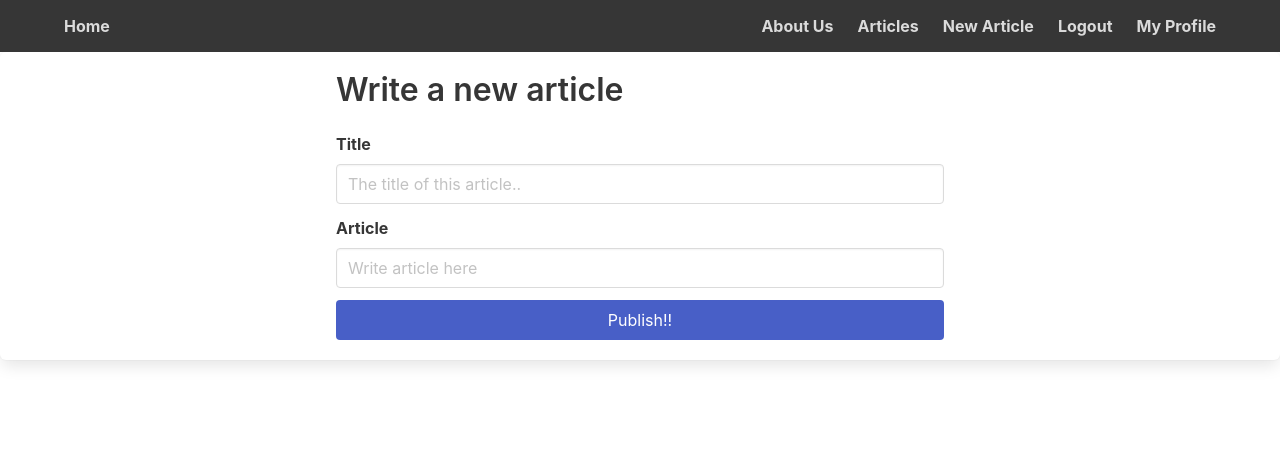
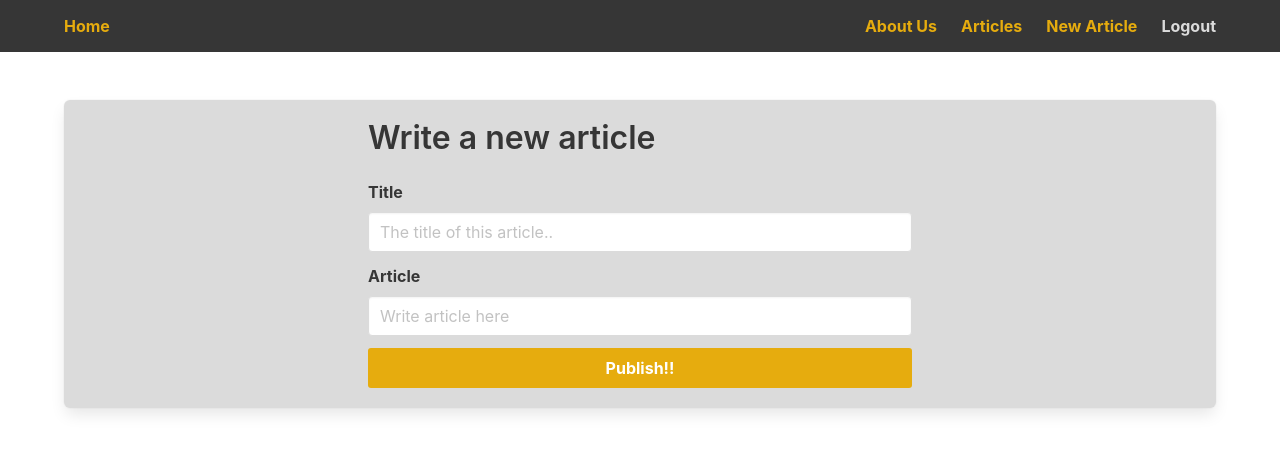
Before and after one commit to latchjack/sei-final-project, a React (Create React App) app in the folder frontend/: page /articles/new in a window 1280 px wide. Shown: the top 452 px of the page. Built offline with nearby package versions, Linux system fonts and the light colour scheme; sample sign-in values are in the browser's storage.

Commit message:
added finishing styles

```diff
--- a/frontend/src/App.css
+++ b/frontend/src/App.css
@@ -26,11 +26,26 @@
   background-color: rgb(219, 219, 219);
 }
 
-.article-card-button {
+.article-card-button, #articleNewBox > div > form > button {
   background-color: rgb(230, 172, 14);
   border-radius: 3px;
   padding: 10px 20px;
   font-weight: 700;
+}
+
+.article-card-button:hover, #articleNewBox > div > form > button:hover {
+  background-color: rgb(39, 39, 39);
+  box-shadow: 0px 0px 44px -8px rgba(102,102,102,1);
+}
+
+#root > main > nav > div > div.navbar-brand > a {
+  background-color: rgb(54, 54, 54);
+  color: rgb(230, 172, 14);
+}
+
+#root > main > nav > div > div.navbar-menu > div > a {
+  background-color: rgb(54, 54, 54);
+  color: rgb(230, 172, 14);
 }
 
 .navbar-item {
@@ -43,12 +58,18 @@
 }
 
 #root > main > nav > div > div.navbar-menu.is-active {
-  background-color: hsl(0, 0%, 29%);
+  background-color: rgb(47, 47, 47);
+  color: rgb(230, 172, 14);
 }
 
+#articleNewBox {
+  background-color: rgb(219, 219, 219);
+}
 
-
-
+#root > main > nav > div > div.navbar-menu > div > a:hover, #root > main > nav > div > div.navbar-brand > a:hover {
+  background-color: rgb(47, 47, 47);
+  color: rgb(230, 172, 14);
+}
 
 
 /*
--- a/frontend/src/components/articlefolder/ArticleCard.js
+++ b/frontend/src/components/articlefolder/ArticleCard.js
@@ -6,7 +6,7 @@ const ArticleCard = ({ title, id, owner }) => (
     <div className="box article-card">
     <Link to={`/articles/${id}`}>
       <h1 className="article-card-title title is-4">{title}</h1>
-      <h6 className="article-card-owner subtitle is-7">Article created by {owner.username}</h6>
+      {/* <h6 className="article-card-owner subtitle is-7">Article created by {owner.username}</h6> */}
       {/* <h6>{categories}</h6> */}
     </Link>
 
--- a/frontend/src/components/articlefolder/ArticleNew.js
+++ b/frontend/src/components/articlefolder/ArticleNew.js
@@ -35,6 +35,8 @@ class ArticleNew extends React.Component {
   render() {
     console.log(this.state.data)
     return(
+      <div className="section">
+      <div className="container">
       <div className="box" id="articleNewBox">
           <div className="columns">
             <form onSubmit={this.handleSubmit} className="column is-half is-offset-one-quarter">
@@ -72,6 +74,8 @@ class ArticleNew extends React.Component {
             </form>
           </div>
         </div>
+      </div>
+      </div>
     )
   }
 }
--- a/frontend/src/components/articlefolder/ArticleShow.js
+++ b/frontend/src/components/articlefolder/ArticleShow.js
@@ -2,8 +2,6 @@ import React from 'react'
 import axios from 'axios'
 // import auth from '../auth/'
 import { headers } from '../../lib/headers'
-import CommentIndex from './CommentCard'
-// import CommentCard from './CommentCard'
 
 class ArticleShow extends React.Component {
   state = {
--- a/frontend/src/components/common/Navbar.js
+++ b/frontend/src/components/common/Navbar.js
@@ -46,7 +46,6 @@ class Navbar extends React.Component {
               {!auth.isAuthenticated() &&<Link className="navbar-item" to="/register">Register</Link>}
               {!auth.isAuthenticated() &&<Link className="navbar-item" to="/login">Login</Link>}
               {auth.isAuthenticated() && <span onClick={this.handleLogout} className="navbar-item">Logout</span>}
-              {auth.isAuthenticated() && <Link className="navbar-item" to="/profile">My Profile</Link>}
             </div>
           </div>
         </div>
```
Also changed, not shown: frontend/src/components/articlefolder/CommentCard.js (deleted, +0 -47 lines).
